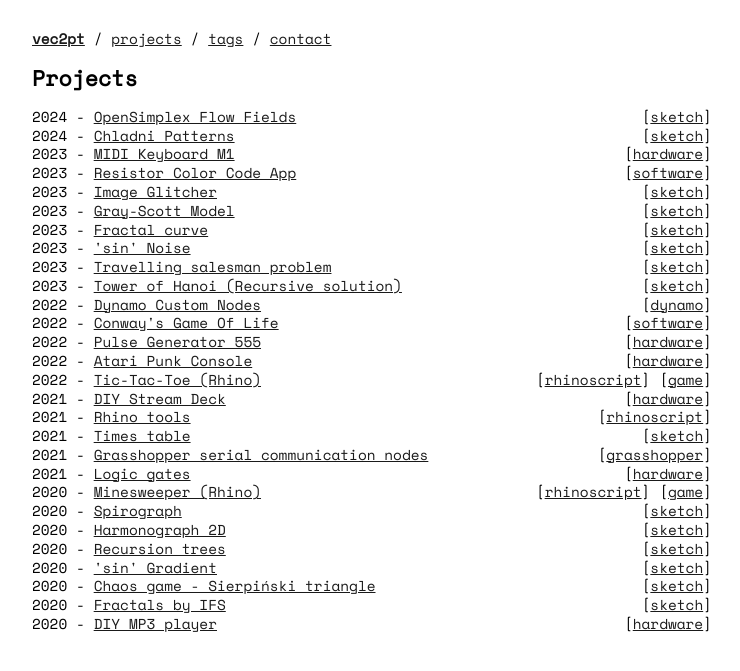
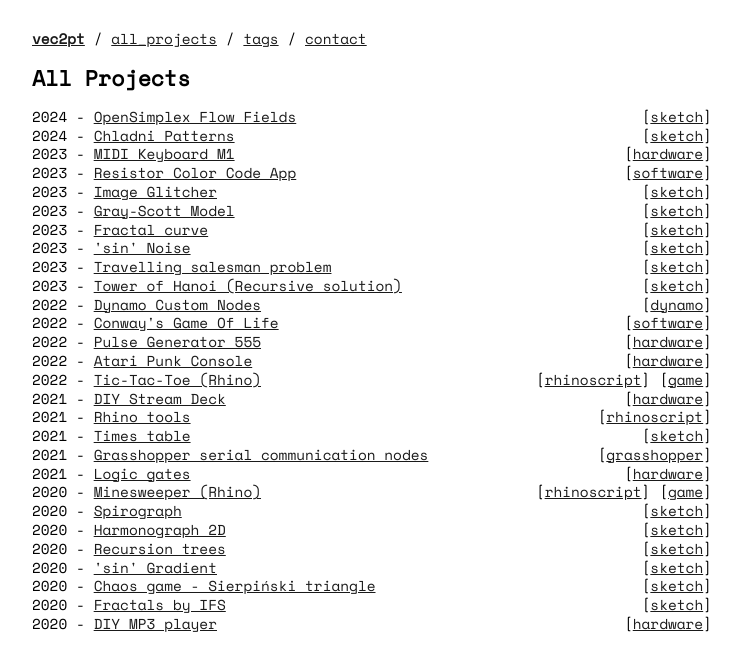
Before and after one commit to vec2pt/vec2pt.github.io, a Jekyll site: the page built from projects.html, in a window 1280 px wide. Shown: the top 671 px of the page, without its empty margins (268-1008 px from the left). Built offline with Jekyll 4.4.1, drawn with Linux system fonts in a browser that asks for light colours; nearby versions of some CDN libraries.

```diff
--- a/_includes/header.html
+++ b/_includes/header.html
@@ -1,7 +1,7 @@
 <header>
   <!-- <p><b><a href="{{ '/' | relative_url }}">{{ site.title }}</a></b> / <a href="{{ page.url }}">{{ page.name }}</a></p> -->
   <p><b><a href="{{ '/' | relative_url }}">{{ site.title }}</a></b> /
-    <a href="{{ '/projects' | relative_url }}">projects</a> /
+    <a href="{{ '/projects' | relative_url }}">all_projects</a> /
     <a href="{{ '/tags' | relative_url }}">tags</a> /
     <a href="{{ '/about' | relative_url }}">contact</a>
   </p>
--- a/projects.html
+++ b/projects.html
@@ -4,7 +4,7 @@ title: Projects
 ---
 
 <article>
-  <h2>Projects</h2>
+  <h2>All Projects</h2>
   <div class="projects-flex-container">
     {%- for post in site.posts -%}
     <div class="project-flex-items-in-list">
```
Also changed, not shown: index.md (+2 -2 lines).
